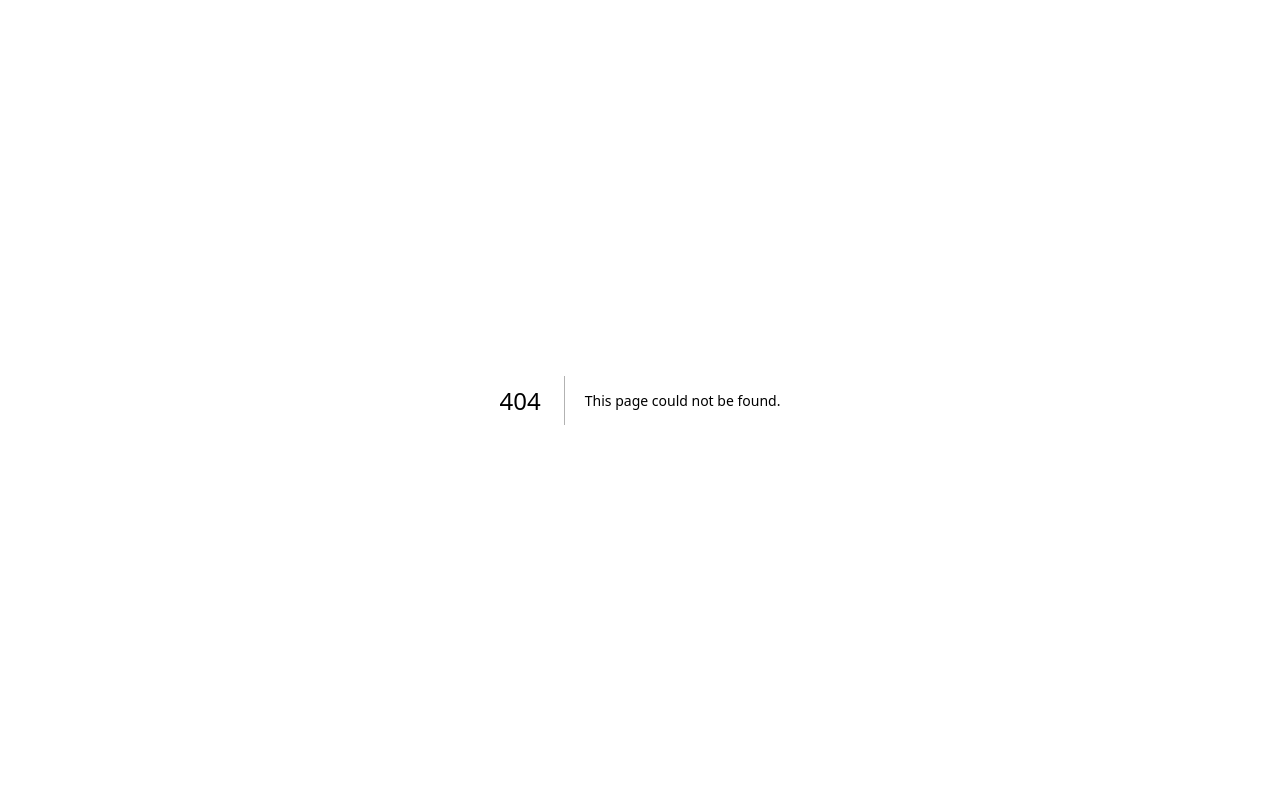
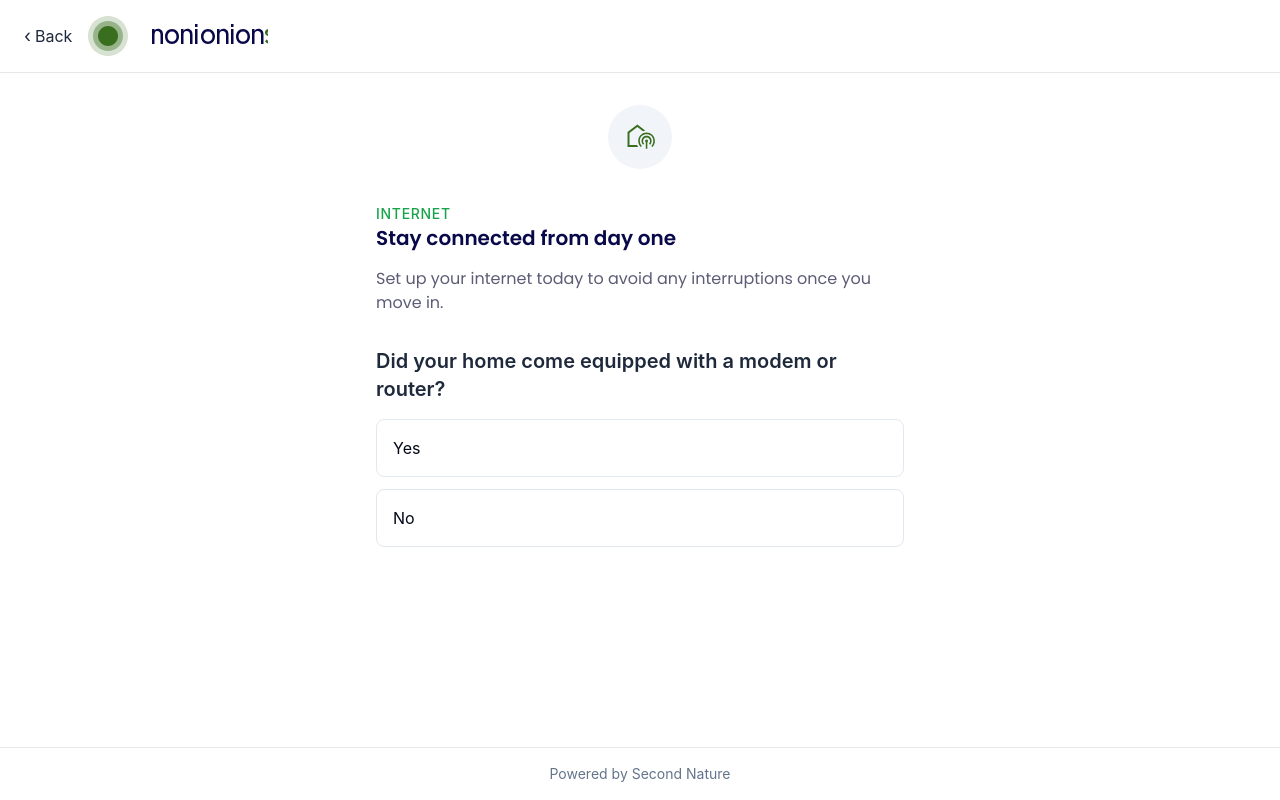
Before and after one commit to SecondNature-com/raving-residents, a Next.js app: page /services/internet in a window 1280 px wide. Before the commit this address had no page. Built offline with nearby package versions, Linux system fonts and the light colour scheme.

Commit message:
add basic internet page

```diff
--- a/app/globals.css
+++ b/app/globals.css
@@ -1,6 +1,24 @@
 @tailwind base;
 @tailwind components;
 @tailwind utilities;
+
+@layer components {
+  .service-title {
+    color: #090949;
+    font-family: var(--font-poppins), sans-serif;
+    font-size: 20px;
+    font-weight: 600;
+    line-height: 26px;
+  }
+
+  .service-description {
+    color: #5C5C75;
+    font-family: var(--font-poppins), sans-serif;
+    font-size: 16px;
+    font-weight: 400;
+    line-height: 24px;
+  }
+}
 
 @layer base {
   :root {
--- a/app/layout.tsx
+++ b/app/layout.tsx
@@ -1,5 +1,12 @@
 import type { Metadata } from 'next';
+import { Poppins } from 'next/font/google';
 import './globals.css';
+
+const poppins = Poppins({
+	subsets: ['latin'],
+	weight: ['400', '500', '600', '700'],
+	variable: '--font-poppins',
+});
 
 export const metadata: Metadata = {
 	title: 'Raving Residents',
@@ -13,7 +20,7 @@ export default function RootLayout({
 }>) {
 	return (
 		<html lang="en">
-			<body>{children}</body>
+			<body className={poppins.variable}>{children}</body>
 		</html>
 	);
 }
--- /dev/null
+++ b/app/services/internet/page.tsx
@@ -0,0 +1,102 @@
+'use client';
+
+import Image from 'next/image';
+import Link from 'next/link';
+import { useState } from 'react';
+
+export default function InternetService() {
+	const [hasModem, setHasModem] = useState<boolean | null>(null);
+
+	return (
+		<div className="min-h-screen bg-white font-sans">
+			{/* Header with logo and back button */}
+			<header className="border-b border-[#E5E7EB] py-4 px-6">
+				<div className="max-w-7xl mx-auto flex items-center">
+					<Link
+						href="/"
+						className="flex items-center text-[#1E293B] mr-4"
+					>
+						<span className="text-lg">‹</span>
+						<span className="ml-1">Back</span>
+					</Link>
+					<Image
+						src="/images/invitation-homes-logo.svg"
+						alt="Invitation Homes"
+						width={180}
+						height={40}
+						className="h-10 w-auto"
+					/>
+				</div>
+			</header>
+
+			<main className="max-w-xl mx-auto px-6 py-8">
+				<div className="flex flex-col items-center mb-6">
+					{/* Service icon */}
+					<div className="bg-[#F1F5F9] rounded-full w-16 h-16 flex items-center justify-center mb-2">
+						<div className="relative w-8 h-8">
+							<Image
+								src="/images/internet-icon.svg"
+								alt="Internet"
+								fill
+								className="object-contain"
+							/>
+						</div>
+					</div>
+				</div>
+
+				{/* Service label */}
+				<span className="text-[#16A34A] text-sm font-medium tracking-wider uppercase">
+					Internet
+				</span>
+
+				{/* Service title */}
+				<h1 className="service-title mb-4">
+					Stay connected from day one
+				</h1>
+
+				{/* Service description */}
+				<p className="service-description mb-8">
+					Set up your internet today to avoid any interruptions once
+					you move in.
+				</p>
+
+				{/* Question section */}
+				<div className="space-y-4 w-full">
+					<h2 className="text-[#1E293B] text-xl font-semibold">
+						Did your home come equipped with a modem or router?
+					</h2>
+
+					<div className="space-y-3">
+						<button
+							onClick={() => setHasModem(true)}
+							className={`w-full p-4 rounded-lg border text-left transition-colors ${
+								hasModem === true
+									? 'border-[#22C55E] bg-[#F0FDF4]'
+									: 'border-[#E2E8F0] hover:bg-[#F8FAFC]'
+							}`}
+						>
+							Yes
+						</button>
+						<button
+							onClick={() => setHasModem(false)}
+							className={`w-full p-4 rounded-lg border text-left transition-colors ${
+								hasModem === false
+									? 'border-[#22C55E] bg-[#F0FDF4]'
+									: 'border-[#E2E8F0] hover:bg-[#F8FAFC]'
+							}`}
+						>
+							No
+						</button>
+					</div>
+				</div>
+			</main>
+
+			{/* Footer */}
+			<footer className="fixed bottom-0 left-0 right-0 border-t border-[#E5E7EB] bg-white py-4 px-6">
+				<div className="max-w-xl mx-auto text-center text-sm text-[#64748B]">
+					Powered by Second Nature
+				</div>
+			</footer>
+		</div>
+	);
+}
```
Also changed, not shown: public/images/internet-icon.svg (added), 1 other file (tests, documents, lock files or other folders).
